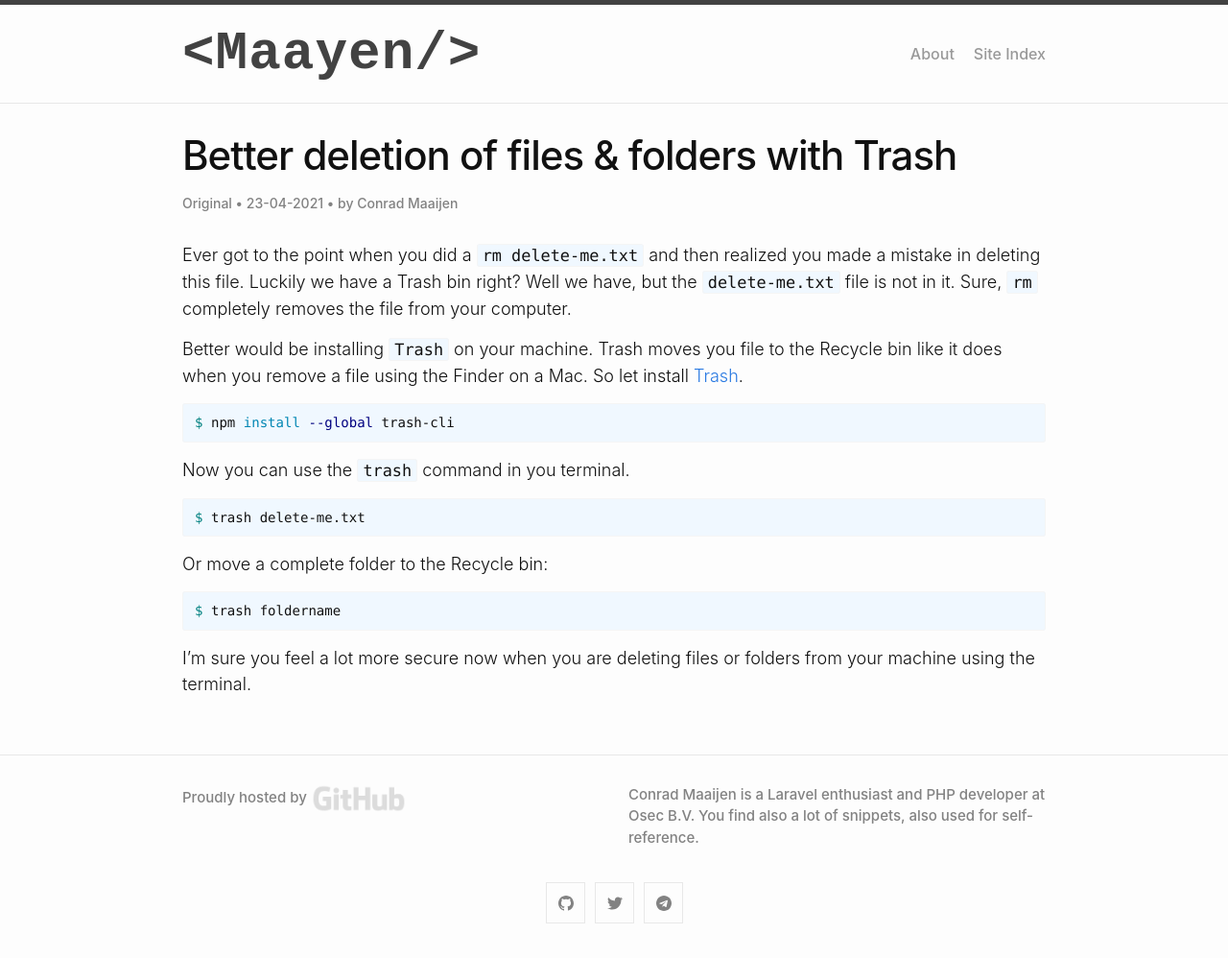
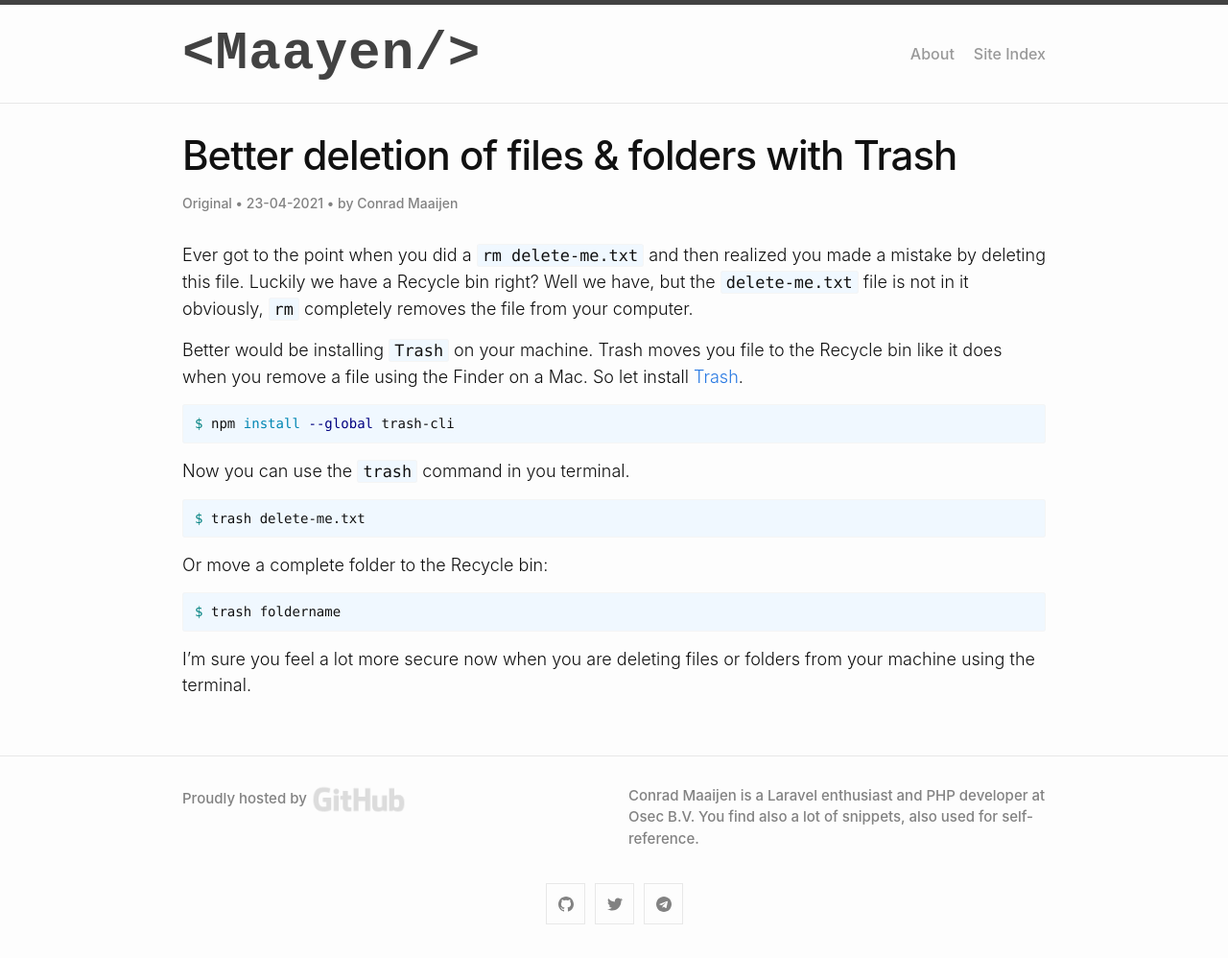
Before and after one commit to ConradMaaijen/conradmaayen.github.io, a Jekyll site: the page built from _posts/2021-04-23-better-deletion-of-files-with-trash.md, in a window 1280 px wide. Shown: the whole page at 96% size. Built offline with Jekyll 4.4.1, drawn with Linux system fonts in a browser that asks for light colours.

Commit message:
fix typo

```diff
--- a/_posts/2021-04-23-better-deletion-of-files-with-trash.md
+++ b/_posts/2021-04-23-better-deletion-of-files-with-trash.md
@@ -5,8 +5,8 @@ categories: original
 author: "Conrad Maaijen"
 ---
 
-Ever got to the point when you did a `rm delete-me.txt` and then realized you made a mistake in deleting this file.
-Luckily we have a Trash bin right? Well we have, but the `delete-me.txt` file is not in it. Sure, `rm` completely removes the file from your computer.
+Ever got to the point when you did a `rm delete-me.txt` and then realized you made a mistake by deleting this file.
+Luckily we have a Recycle bin right? Well we have, but the `delete-me.txt` file is not in it obviously, `rm` completely removes the file from your computer.
 
 <!--more-->
 
```
